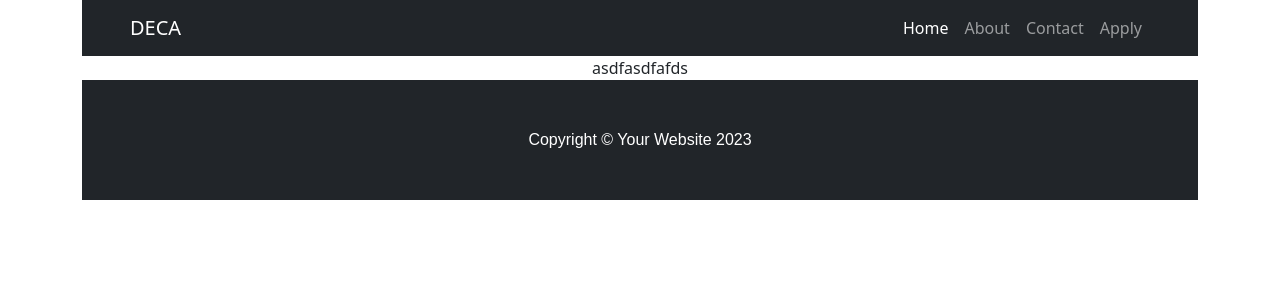
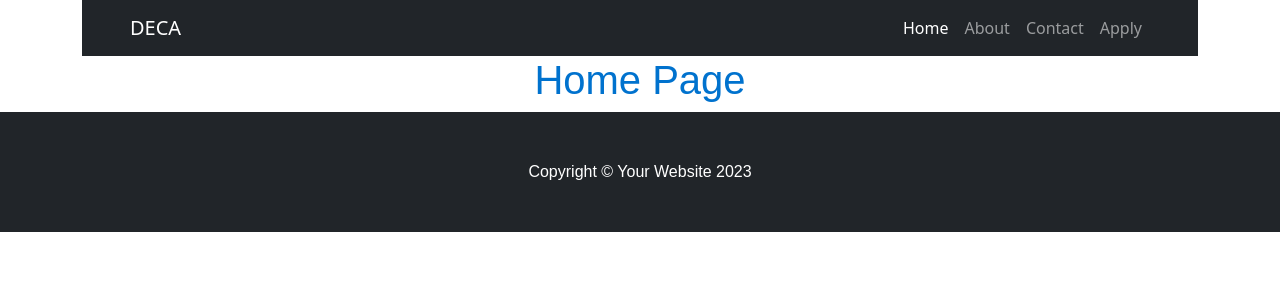
Before and after one commit to Harsh-Karia/DECA-information-website, a React (Create React App) app in the folder deca_website/: page / in a window 1280 px wide. Shown: the top 300 px of the page. Built offline with nearby package versions, Linux system fonts and the light colour scheme.

Commit message:
home page

```diff
--- a/deca_website/src/App.js
+++ b/deca_website/src/App.js
@@ -1,4 +1,4 @@
-//import logo from './logo.svg';
+// import logo from './logo.svg';
 import './App.css';
 import { Container } from 'react-bootstrap';
 import { Route, Routes } from 'react-router-dom';
@@ -6,24 +6,24 @@ import Navbar from './Components/Navbar';
 import About from './Pages/About';
 import Contact from './Pages/Contact';
 import Apply from './Pages/Apply';
+import Home from './Pages/Home';
 import Footer from './Components/Footer';
 
 function App() {
   return (
     <div className='App'>
       <Container>
+      <Navbar/>
 
-        <Navbar/>
         <Routes>
+          <Route path='/' element= {<Home/>}/>
           <Route path='/about' element= {<About/>}/>
           <Route path='/contact' element= {<Contact/>}/>
           <Route path='/apply' element= {<Apply/>}/>
         </Routes>
-        asdfasdfafds
-        <Footer/>
       </Container>
+      <Footer/>
     </div>
-
     );
 }
 
```
